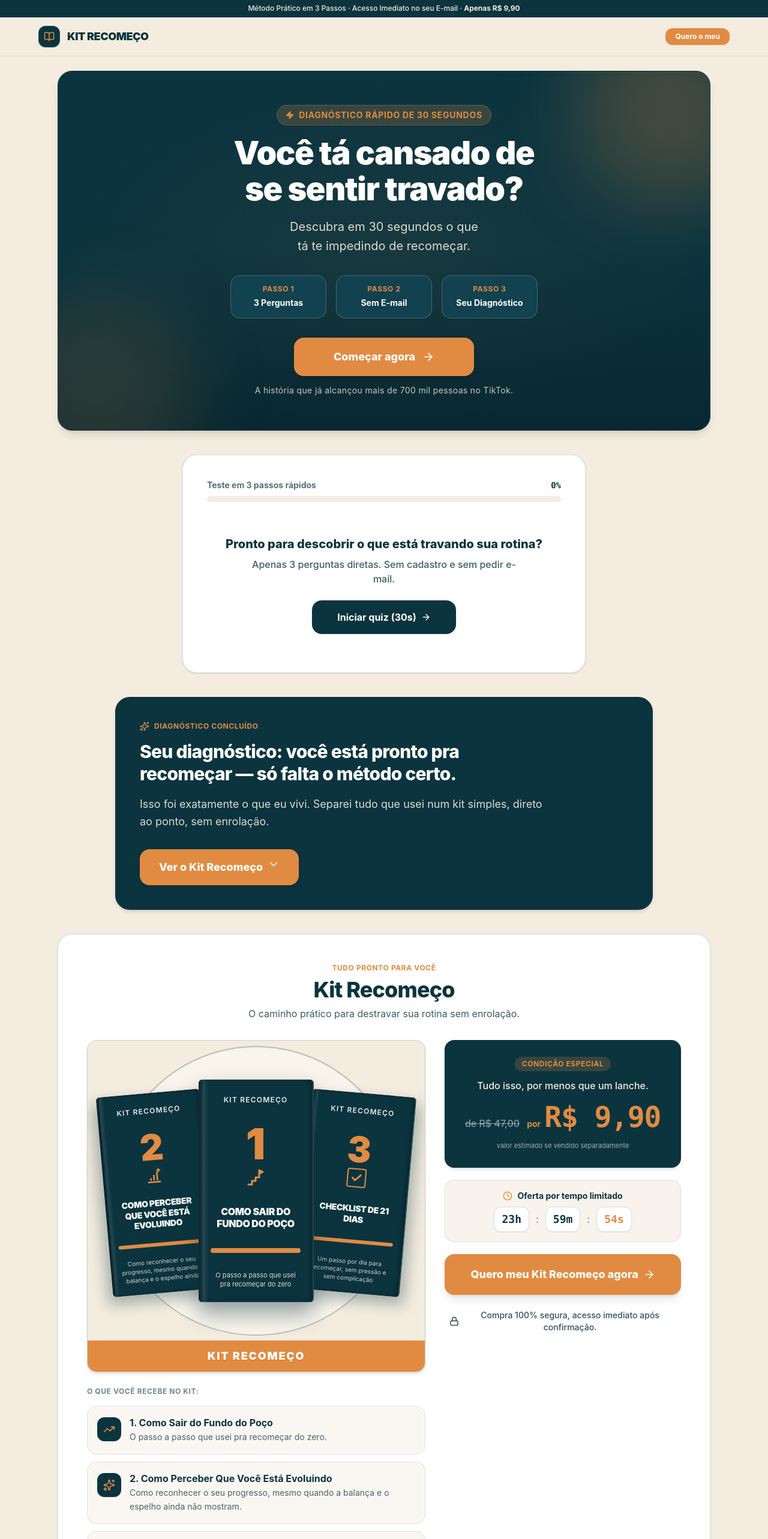
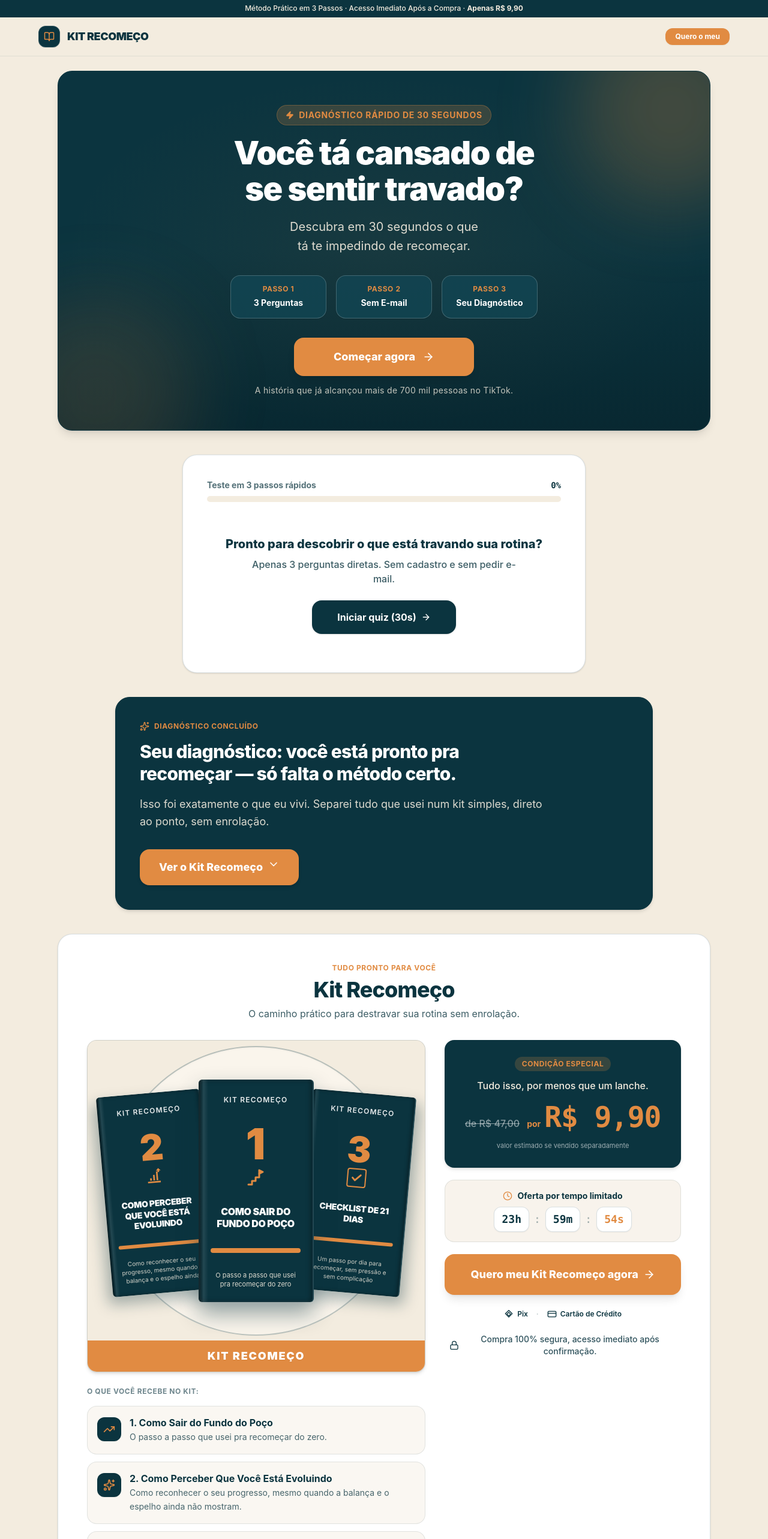
Before and after one commit to pimentelz0/KIT-RECOME-O, a React (Vite) app: page / in a window 1280 px wide. Shown: the top 2566 px of the page at 60% size. Built offline with nearby package versions, Linux system fonts and the light colour scheme.

Commit message:
feat: add payment methods visibility to offer
Update top banner text for clarity and add a visual indicator for accepted payment methods below the call-to-action button to increase trust.

```diff
--- a/src/App.tsx
+++ b/src/App.tsx
@@ -9,7 +9,8 @@ import {
   CheckSquare,
   ChevronDown,
   BookOpen,
-  Zap
+  Zap,
+  CreditCard
 } from 'lucide-react';
 import { Analytics } from '@vercel/analytics/react';
 import { KitCoverShowcase } from './components/KitCoverShowcase';
@@ -236,7 +237,7 @@ export default function App() {
 
       {/* Top Value Banner: dá vida, credibilidade e elimina a sensação de vazio no topo */}
       <div className="w-full bg-[#0B343F] text-[#F3ECDF] text-[11px] sm:text-xs py-1.5 px-4 border-b border-[#0B343F]/20 flex items-center justify-center gap-2 sm:gap-3 text-center font-medium">
-        <span>Método Prático em 3 Passos · Acesso Imediato no seu E-mail · <strong>Apenas R$ 9,90</strong></span>
+        <span>Método Prático em 3 Passos · Acesso Imediato Após a Compra · <strong>Apenas R$ 9,90</strong></span>
       </div>
 
       {/* Header Sticky Enriquecido e Equilibrado */}
@@ -648,6 +649,22 @@ export default function App() {
                 <ArrowRight className="w-5 h-5 shrink-0" />
               </a>
 
+              {/* Linha horizontal com ícones genéricos de Pix e Cartão de Crédito */}
+              <div className="flex items-center justify-center gap-3.5 text-[#0B343F] text-xs font-semibold pt-1">
+                <div className="flex items-center gap-1.5">
+                  <svg className="w-4 h-4 shrink-0" viewBox="0 0 24 24" fill="none" stroke="currentColor" strokeWidth="2" strokeLinecap="round" strokeLinejoin="round">
+                    <path d="M12 2.5L3.5 11l8.5 8.5 8.5-8.5L12 2.5z"/>
+                    <path d="M12 7.5L7.5 12l4.5 4.5 4.5-4.5L12 7.5z"/>
+                  </svg>
+                  <span>Pix</span>
+                </div>
+                <span className="text-[#0B343F]/30 select-none" aria-hidden="true">·</span>
+                <div className="flex items-center gap-1.5">
+                  <CreditCard className="w-4 h-4 shrink-0" />
+                  <span>Cartão de Crédito</span>
+                </div>
+              </div>
+
               {/* Selo de Confiança */}
               <div className="flex items-center justify-center gap-2 text-xs sm:text-sm font-medium text-[#0B343F]/85 text-center px-2 py-1">
                 <Lock className="w-4 h-4 text-[#0B343F] shrink-0" />
```
Also changed, not shown: 1 other file (tests, documents, lock files or other folders).
